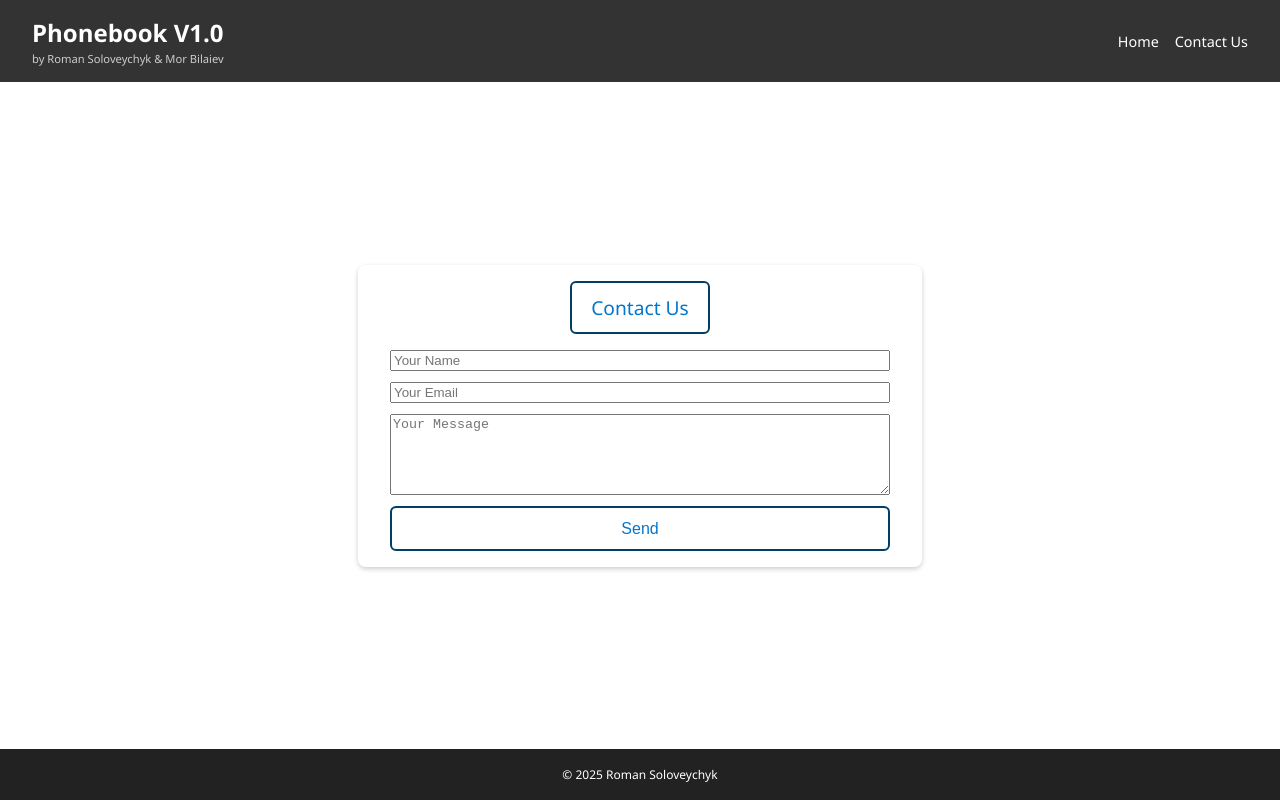
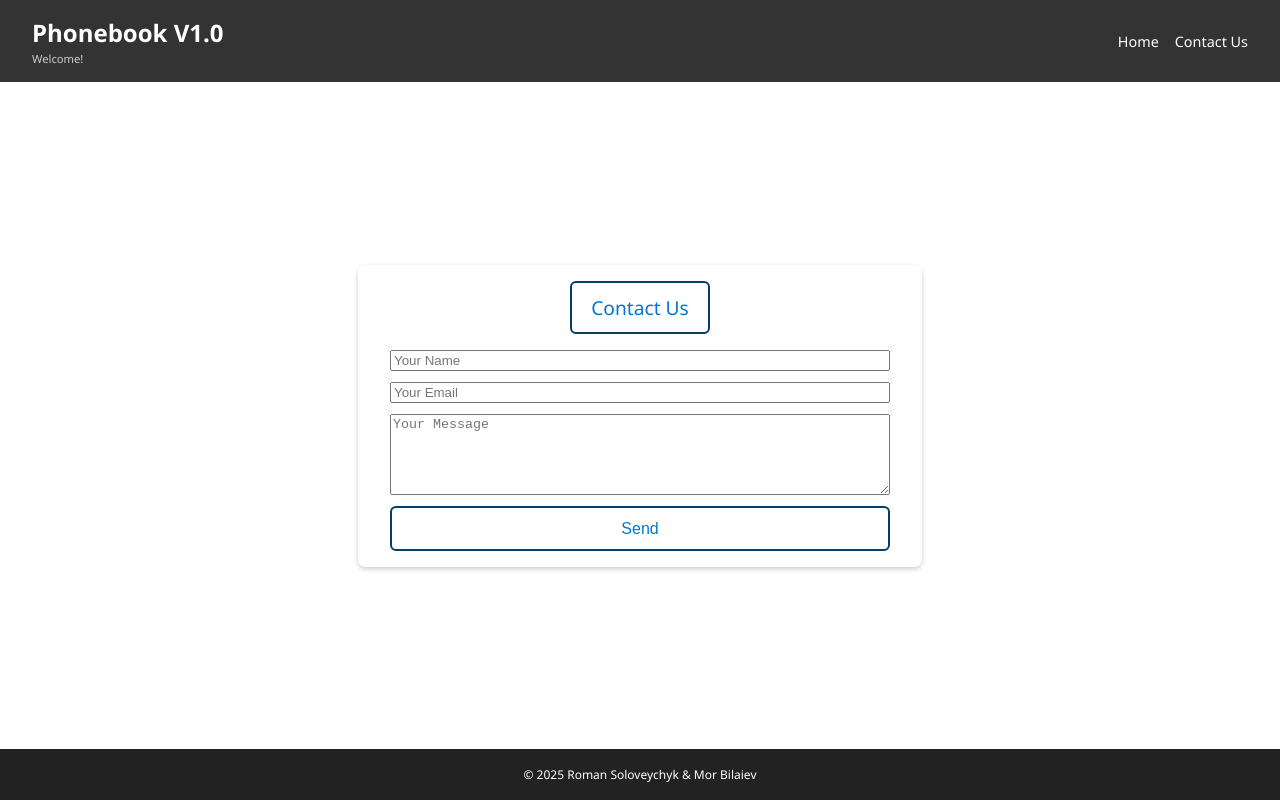
Before and after one commit to RomanSol95/JSProject-Phonebook, a plain HTML site: page contact.html in a window 1280 px wide. Drawn offline with Linux system fonts and the light colour scheme.

Commit message:
Update contact.html

```diff
--- a/contact.html
+++ b/contact.html
@@ -11,7 +11,7 @@
     <nav>
       <div class="logo">
         <h1>Phonebook V1.0</h1>
-        <small>by Roman Soloveychyk & Mor Bilaiev</small>
+        <small>Welcome!</small>
       </div>
       <ul>
         <li><a href="index.html">Home</a></li>
@@ -34,9 +34,7 @@
 
   </main>
 
-  <footer>
-    <p>&copy; 2025 Roman Soloveychyk</p>
-  </footer>
+
 
   <script>
     document.getElementById("contactUsForm").addEventListener("submit", function (e) {
@@ -46,4 +44,7 @@
     });
   </script>
 </body>
+<footer>
+    <p>&copy; 2025 Roman Soloveychyk & Mor Bilaiev</p>
+  </footer>
 </html>
```
